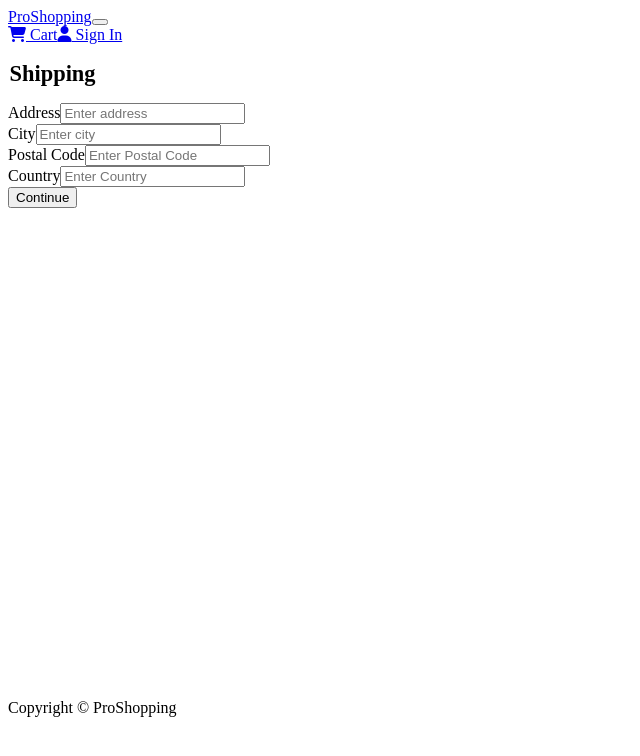
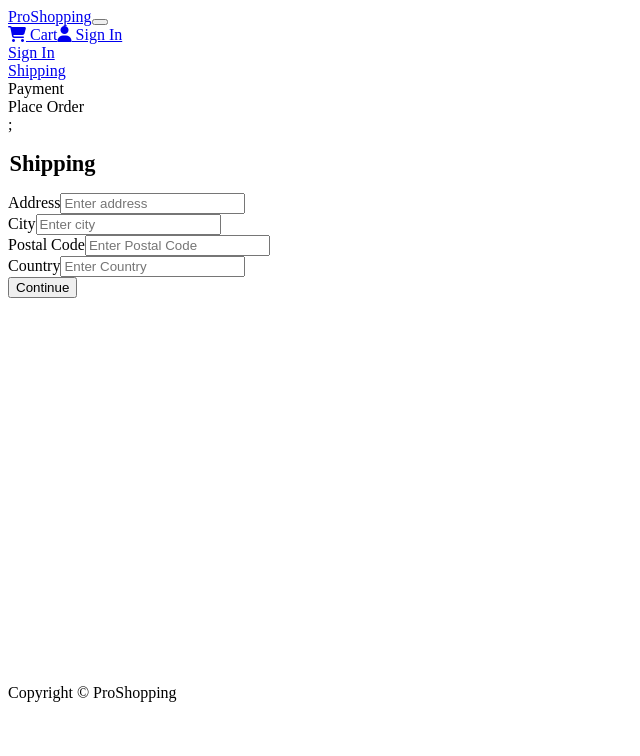
Before and after one commit to Istak99/ProShopping, a React (Create React App) app in the folder frontend/: page /shipping in a window 1280 px wide. Shown: the top 756 px of the page, without its empty margins (0-640 px from the left). Built offline with nearby package versions, Linux system fonts and the light colour scheme; the HTML template or start-up script is replaced by a standard one.

Commit message:
Checkout Steps Component

```diff
--- /dev/null
+++ b/frontend/src/components/CheckoutSteps.js
@@ -0,0 +1,51 @@
+import {Nav} from "react-bootstrap"
+import {LinkContainer} from "react-router-bootstrap"
+
+export default function CheckoutSteps({ step1, step2, step3, step4 }) {
+  return (
+    <>
+      <Nav className="justify-content-center mb-4">
+        <Nav.Item>
+          {step1 ? (
+            <LinkContainer to="/login">
+              <Nav.Link>Sign In</Nav.Link>
+            </LinkContainer>
+          ) : (
+            <Nav.Link disabled>Sign In</Nav.Link>
+          )}
+        </Nav.Item>
+
+        <Nav.Item>
+          {step2 ? (
+            <LinkContainer to="/shipping">
+              <Nav.Link>Shipping</Nav.Link>
+            </LinkContainer>
+          ) : (
+            <Nav.Link disabled>Shipping</Nav.Link>
+          )}
+        </Nav.Item>
+
+        <Nav.Item>
+          {step3 ? (
+            <LinkContainer to="/payment">
+              <Nav.Link>Payment</Nav.Link>
+            </LinkContainer>
+          ) : (
+            <Nav.Link disabled>Payment</Nav.Link>
+          )}
+        </Nav.Item>
+
+        <Nav.Item>
+          {step4 ? (
+            <LinkContainer to="/placeorder">
+              <Nav.Link>Place Order</Nav.Link>
+            </LinkContainer>
+          ) : (
+            <Nav.Link disabled>Place Order</Nav.Link>
+          )}
+        </Nav.Item>
+      </Nav>
+      ;
+    </>
+  );
+}
--- a/frontend/src/screens/ShippingScreen.js
+++ b/frontend/src/screens/ShippingScreen.js
@@ -2,6 +2,7 @@
 import { Form, Button } from "react-bootstrap";
 import { useDispatch, useSelector } from "react-redux";
 import FormContainer from "../components/FormContainer";
+import CheckoutSteps from "../components/CheckoutSteps";
 import {saveShippingAddress} from "../actions/cartActions"
 import { useNavigate } from "react-router-dom";
 
@@ -24,6 +25,7 @@
   };
 
   return <FormContainer>
+    <CheckoutSteps step1 step2/>
     <h1>Shipping</h1>
     <Form onSubmit={submitHandler}>
       <Form.Group controlId="address">
```
Lines whose indentation alone changed are shown as unchanged.
